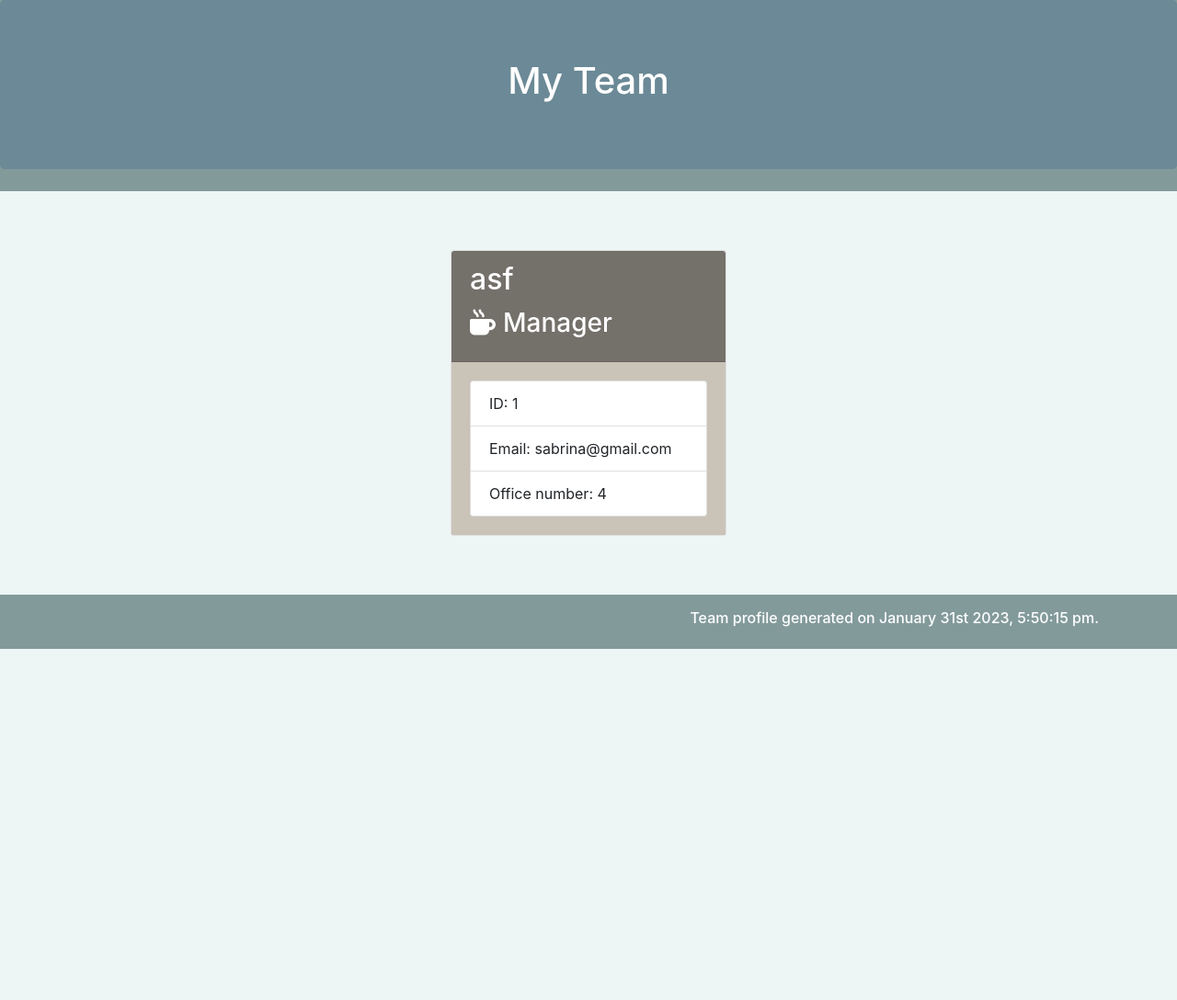
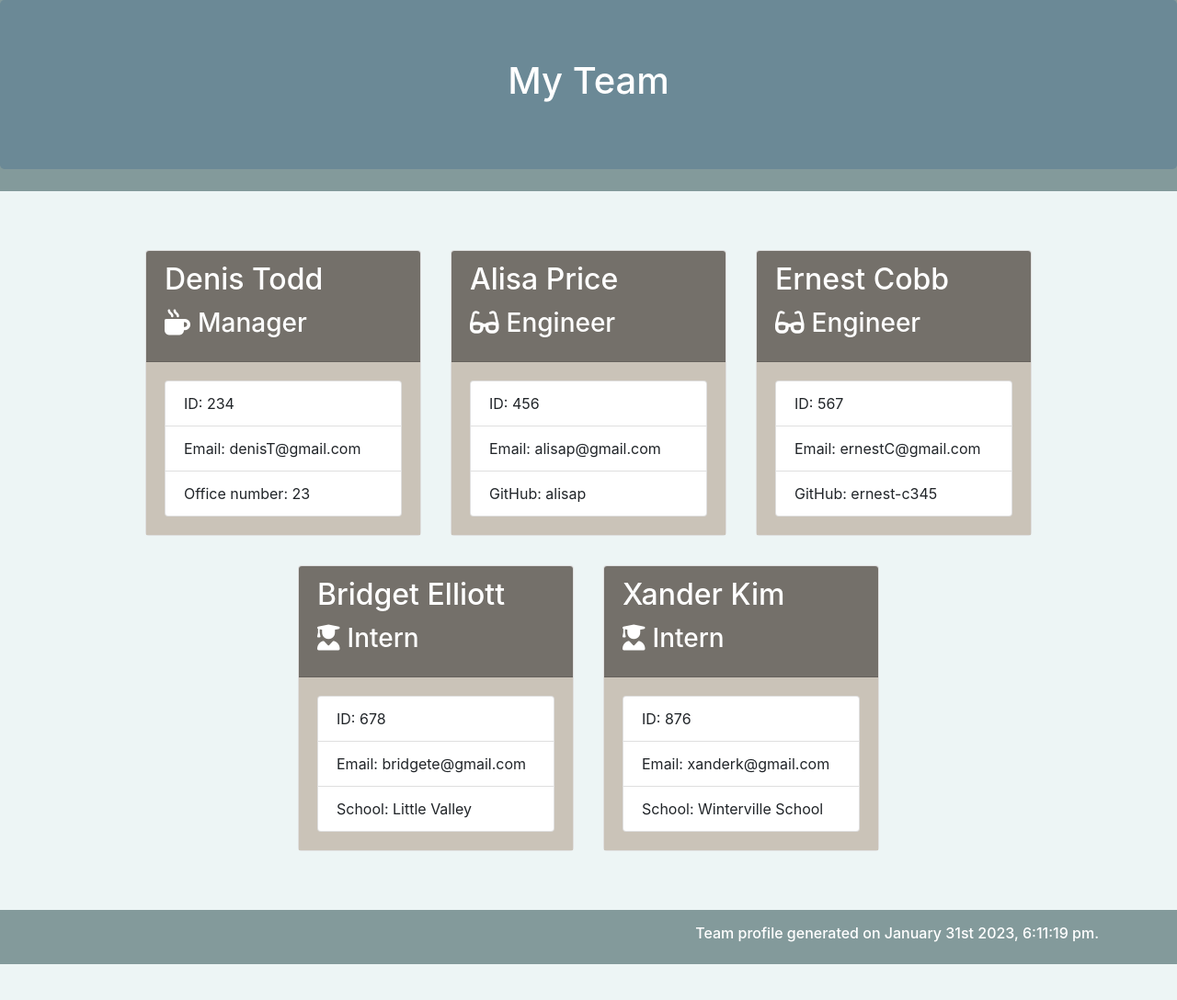
Before and after one commit to sabrina-martorelli/Team-Profile-Generator, a website: page output/team.html in a window 1280 px wide. Shown: the whole page at 92% size. Before the commit the page ends 800 px from the top, so only its background shows below. Drawn offline with nearby package versions, Linux system fonts and the light colour scheme.

Commit message:
Adds final generated HTML and screenshot image

```diff
--- a/output/team.html
+++ b/output/team.html
@@ -27,23 +27,79 @@
 
         <div class="card employee-card">
         <div class="card-header">
-            <h2 class="card-title">asf</h2>
+            <h2 class="card-title">Denis Todd</h2>
             <h3 class="card-title"><i class="fas fa-mug-hot mr-2"></i>Manager</h3>
         </div>
         <div class="card-body">
             <ul class="list-group">
-                <li class="list-group-item">ID: 1</li>
-                <li class="list-group-item">Email: <a href="mailto:sabrina@gmail.com">sabrina@gmail.com</a></li>
-                <li class="list-group-item">Office number: 4</li>
+                <li class="list-group-item">ID: 234</li>
+                <li class="list-group-item">Email: <a href="mailto:denisT@gmail.com">denisT@gmail.com</a></li>
+                <li class="list-group-item">Office number: 23</li>
             </ul>
         </div>
     </div>
+
+        <div class="card employee-card">
+    <div class="card-header">
+        <h2 class="card-title">Alisa Price</h2>
+        <h3 class="card-title"><i class="fas fa-glasses mr-2"></i>Engineer</h3>
+    </div>
+    <div class="card-body">
+        <ul class="list-group">
+            <li class="list-group-item">ID: 456</li>
+            <li class="list-group-item">Email: <a href="mailto:alisap@gmail.com">alisap@gmail.com</a></li>
+            <li class="list-group-item">GitHub: <a href="https://github.com/alisap" target="_blank" rel="noopener noreferrer">alisap</a></li>
+        </ul>
+    </div>
+</div>
+
+        <div class="card employee-card">
+    <div class="card-header">
+        <h2 class="card-title">Ernest Cobb</h2>
+        <h3 class="card-title"><i class="fas fa-glasses mr-2"></i>Engineer</h3>
+    </div>
+    <div class="card-body">
+        <ul class="list-group">
+            <li class="list-group-item">ID: 567</li>
+            <li class="list-group-item">Email: <a href="mailto:ernestC@gmail.com">ernestC@gmail.com</a></li>
+            <li class="list-group-item">GitHub: <a href="https://github.com/ernest-c345" target="_blank" rel="noopener noreferrer">ernest-c345</a></li>
+        </ul>
+    </div>
+</div>
+
+        <div class="card employee-card">
+    <div class="card-header">
+        <h2 class="card-title">Bridget Elliott</h2>
+        <h3 class="card-title"><i class="fas fa-user-graduate mr-2"></i>Intern</h3>
+    </div>
+    <div class="card-body">
+        <ul class="list-group">
+            <li class="list-group-item">ID: 678</li>
+            <li class="list-group-item">Email: <a href="mailto:bridgete@gmail.com">bridgete@gmail.com</a></li>
+            <li class="list-group-item">School: Little Valley</li>
+        </ul>
+    </div>
+</div>
+
+        <div class="card employee-card">
+    <div class="card-header">
+        <h2 class="card-title">Xander Kim</h2>
+        <h3 class="card-title"><i class="fas fa-user-graduate mr-2"></i>Intern</h3>
+    </div>
+    <div class="card-body">
+        <ul class="list-group">
+            <li class="list-group-item">ID: 876</li>
+            <li class="list-group-item">Email: <a href="mailto:xanderk@gmail.com">xanderk@gmail.com</a></li>
+            <li class="list-group-item">School: Winterville School</li>
+        </ul>
+    </div>
+</div>
 
             </div>
         </div>
     </div>
     <footer class="footer py-3 date">
-    <div class="container h6">Team profile generated on January 31st 2023, 5:50:15 pm.</div>
+    <div class="container h6">Team profile generated on January 31st 2023, 6:11:19 pm.</div>
     </footer>
 </body>
 </html>
```
Also changed, not shown: assets/images/screenshot.png (added), 1 other file.
